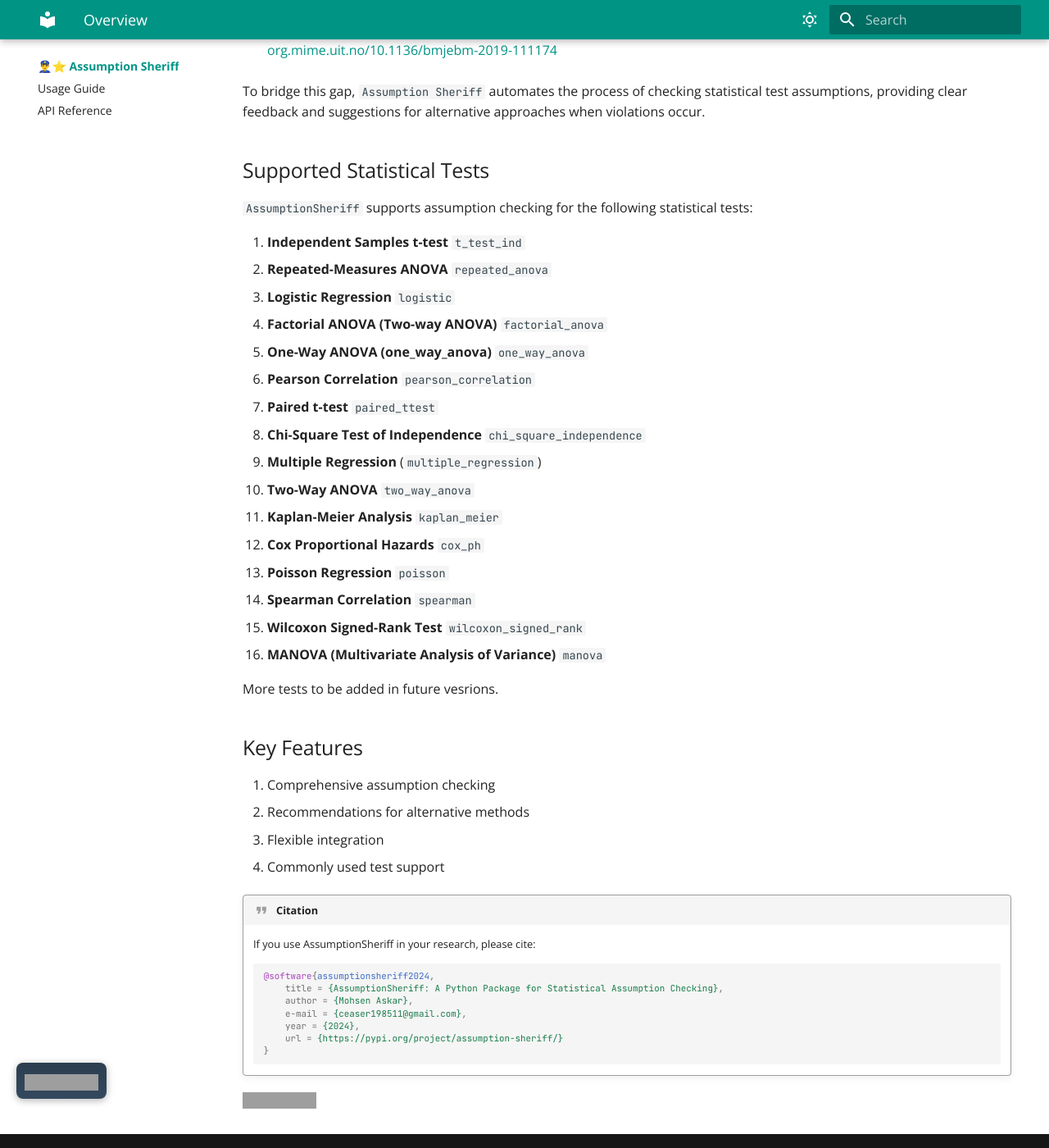
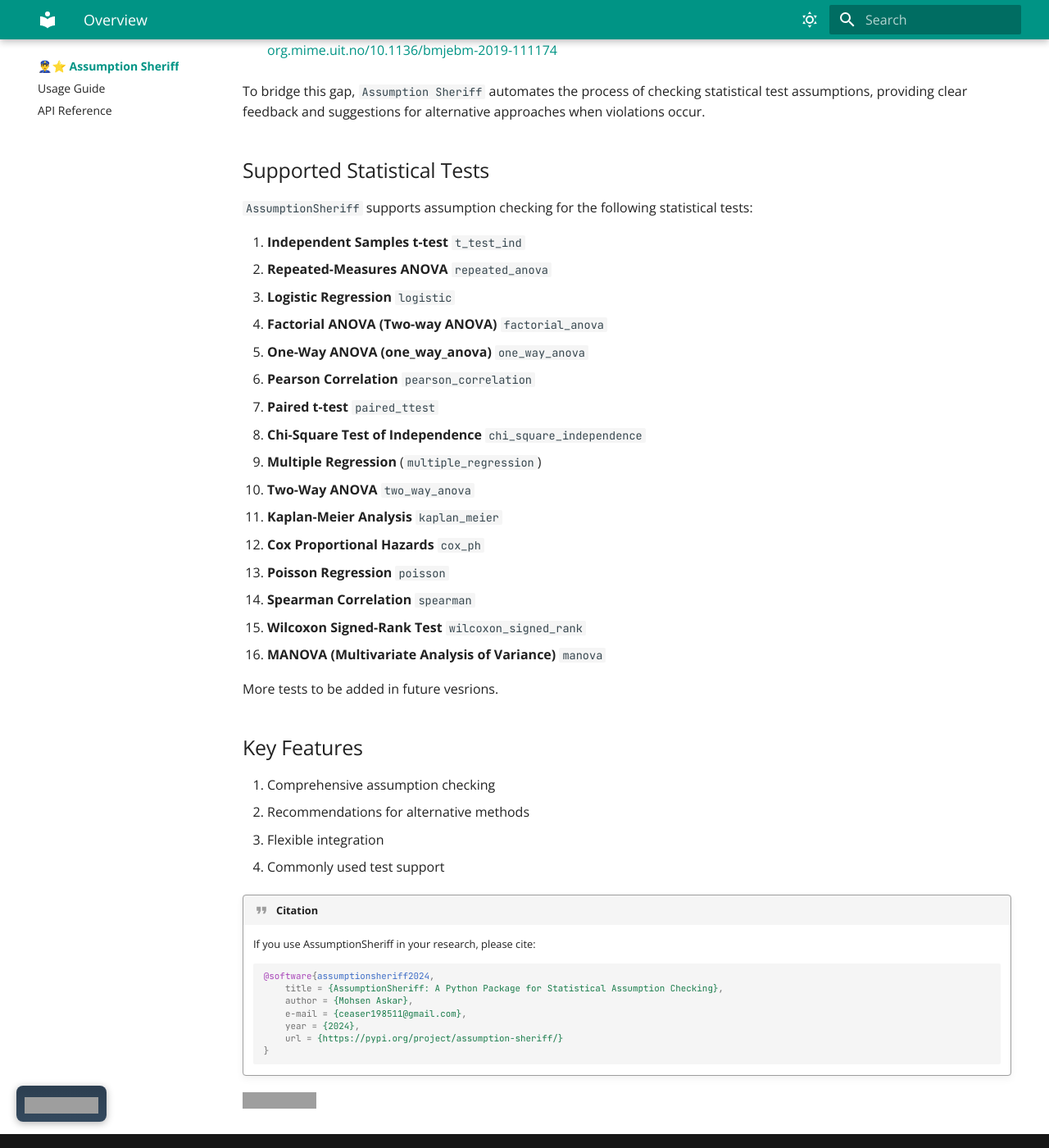
Before and after one commit to MohsenAskar/python-libraries-docs, an MkDocs documentation site: the page built from docs/assumption_sheriff/index.md, in a window 1280 px wide and 1400 px high, scrolled down 534 px. Shown: the whole window at 82% size. Built offline with MkDocs 1.6.1 and Material for MkDocs 9.7.7, drawn with Linux system fonts in a browser that asks for light colours; grey boxes are pictures that could not be loaded.

```diff
--- a/Folder_Structure.txt
+++ b/Folder_Structure.txt
@@ -59,7 +59,7 @@
 5. if you made some changes and want to upload to Github again:
 ---------------------------------------------------------------------
 git add .
-git commit -m "Fixed avatar image path and configuration"
+git commit -m "Fixed avatar image path and configuration (OR ANY REASON)"
 git push origin main
 
 then: mkdocs gh-deploy in the cmd
--- a/docs/stylesheets/extra.css
+++ b/docs/stylesheets/extra.css
@@ -33,7 +33,7 @@
 
 /* Add visitor counter styles */
 .visitor-counter {
-    position: fixed;
+    position: absolute;
     bottom: 3rem;
     left: 1rem;
     z-index: 100;
```
